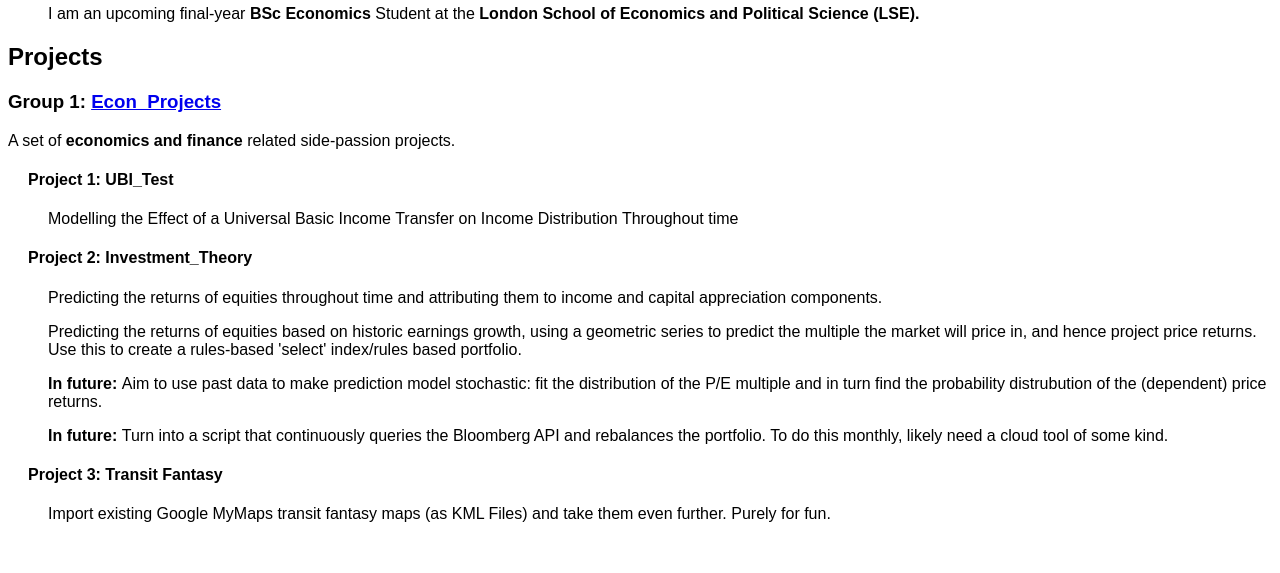
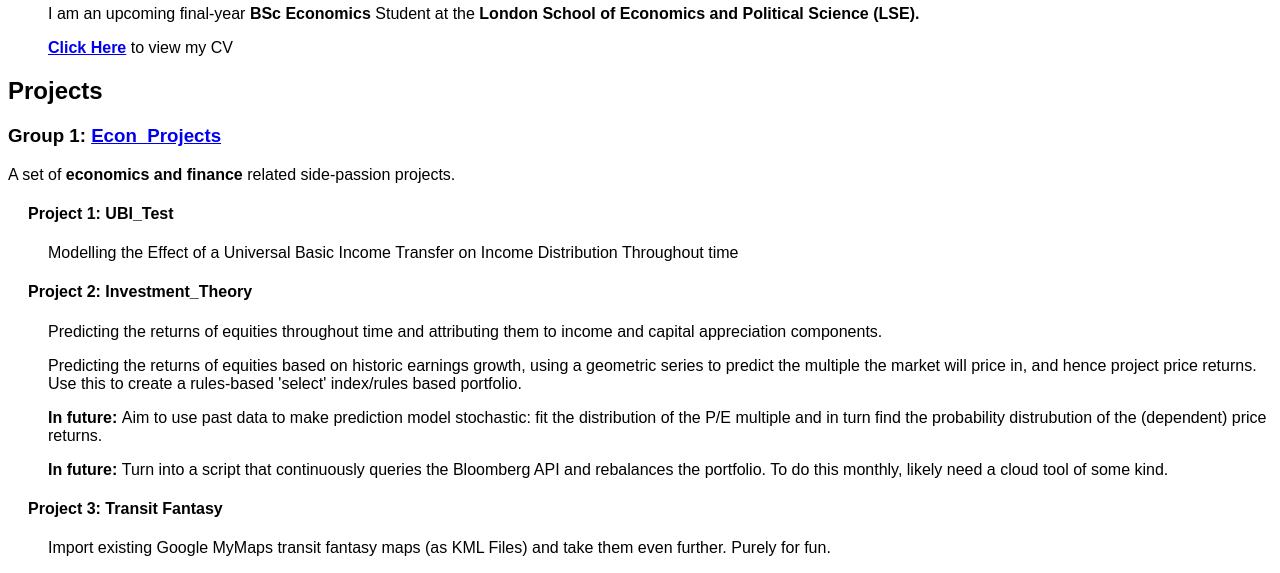
Before and after one commit to danielhalm1407/daniel_halm_alvarez, a plain HTML site: page docs/index.html in a window 1280 px wide. Shown: the part 428-1001 px from the top of the page. Before the commit the page ends 967 px from the top, so only its background shows below. Drawn offline with Linux system fonts and the light colour scheme.

Commit message:
udpate links

```diff
--- a/docs/subpages_1/index.html
+++ b/docs/index.html
@@ -62,8 +62,12 @@
 
     <h2>Career Profile</h2>
     <p class="full-indent">
-    I am an upcoming final-year <strong>BSc Economics</strong> Student at the <strong>London School of Economics and Political Science (LSE).</strong>
-</p>
+        I am an upcoming final-year <strong>BSc Economics</strong> Student at the <strong>London School of Economics and Political Science (LSE).</strong>
+    </p>
+    <p class="full-indent">
+        <a href="subpages_1/index_files/mediabag/CV_Daniel_Halm_Alvarez.pdf"><strong>Click Here</strong></a> to view my CV
+    </p>
+
 
 
     <h2>Projects</h2>
```
Also changed, not shown: 4 other files.
